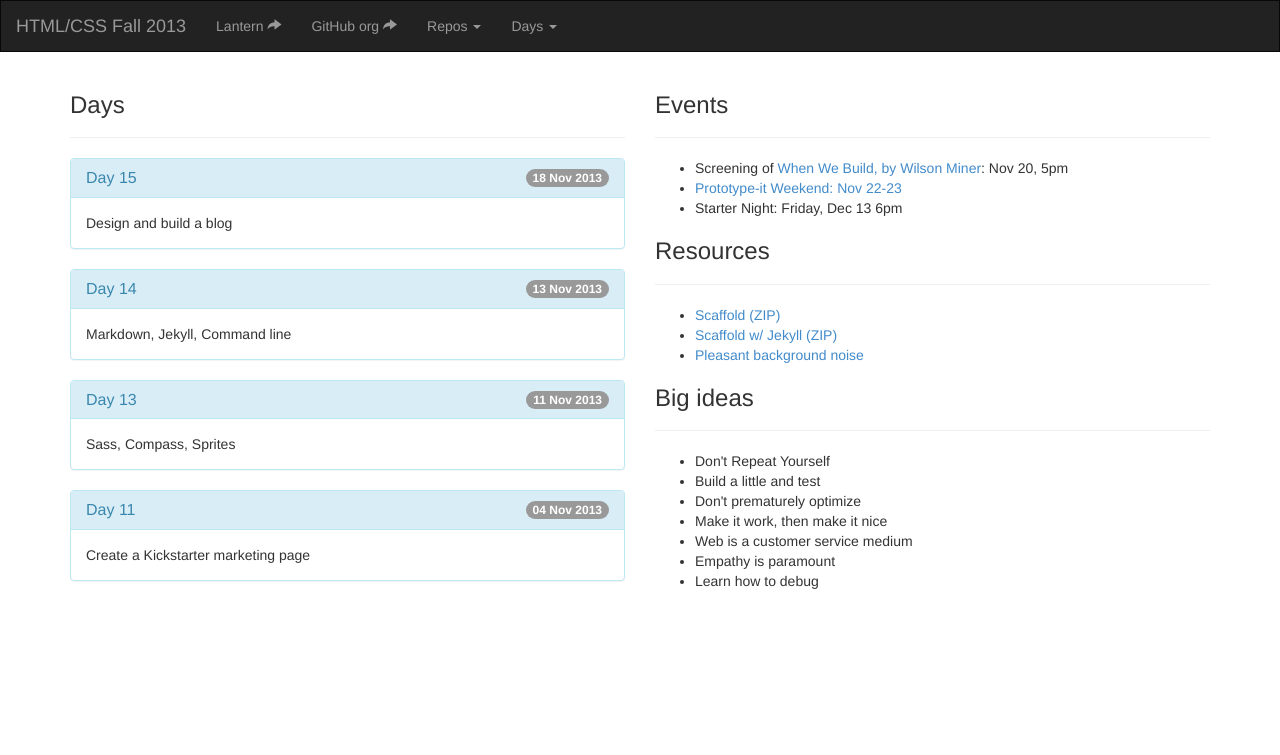
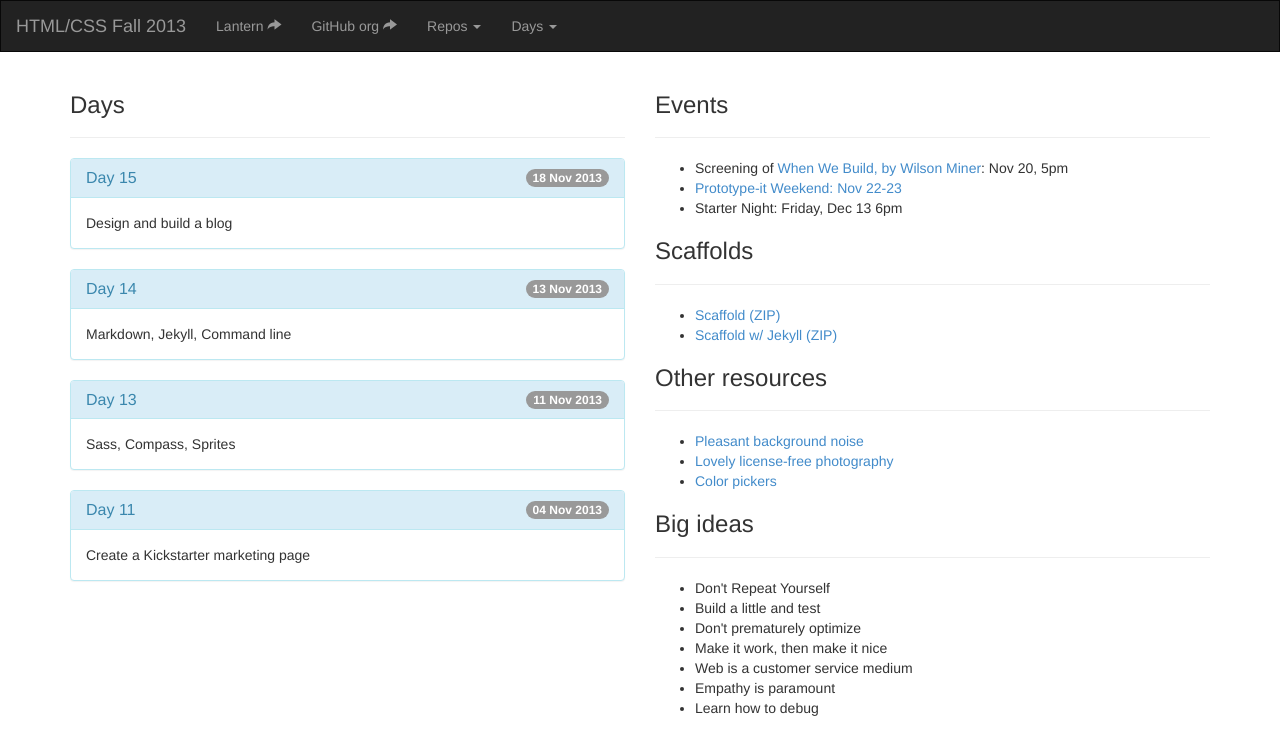
Before and after one commit to tsl-frontend/tsl-frontend.github.io, a Jekyll site: the page built from index.html, in a window 1280 px wide. Shown: the top 755 px of the page. Built offline with Jekyll 4.4.1, drawn with Linux system fonts in a browser that asks for light colours; nearby versions of some CDN libraries; Markdown is read by kramdown in place of the engine named in the settings.

Commit message:
More resources.

```diff
--- a/index.html
+++ b/index.html
@@ -33,12 +33,19 @@ layout: page
             <li>Starter Night: Friday, Dec 13 6pm</li>
         </ul>
         <div class="page-header">
-            <h3>Resources</h3>
+            <h3>Scaffolds</h3>
         </div>
         <ul>
             <li><a href="https://github.com/tsl-frontend/scaffold/archive/master.zip">Scaffold (ZIP)</a></li>
             <li><a href="https://github.com/tsl-frontend/scaffold/archive/jekyll.zip">Scaffold w/ Jekyll (ZIP)</a></li>
+        </ul>
+        <div class="page-header">
+            <h3>Other resources</h3>
+        </div>
+        <ul>
             <li><a href="http://www.noisli.com/">Pleasant background noise</a></li>
+            <li><a href="http://unsplash.com/">Lovely license-free photography</a></li>
+            <li><a href="http://color.hailpixel.com/">Color pickers</a></li>
         </ul>
         <div class="page-header">
             <h3>Big ideas</h3>
```
